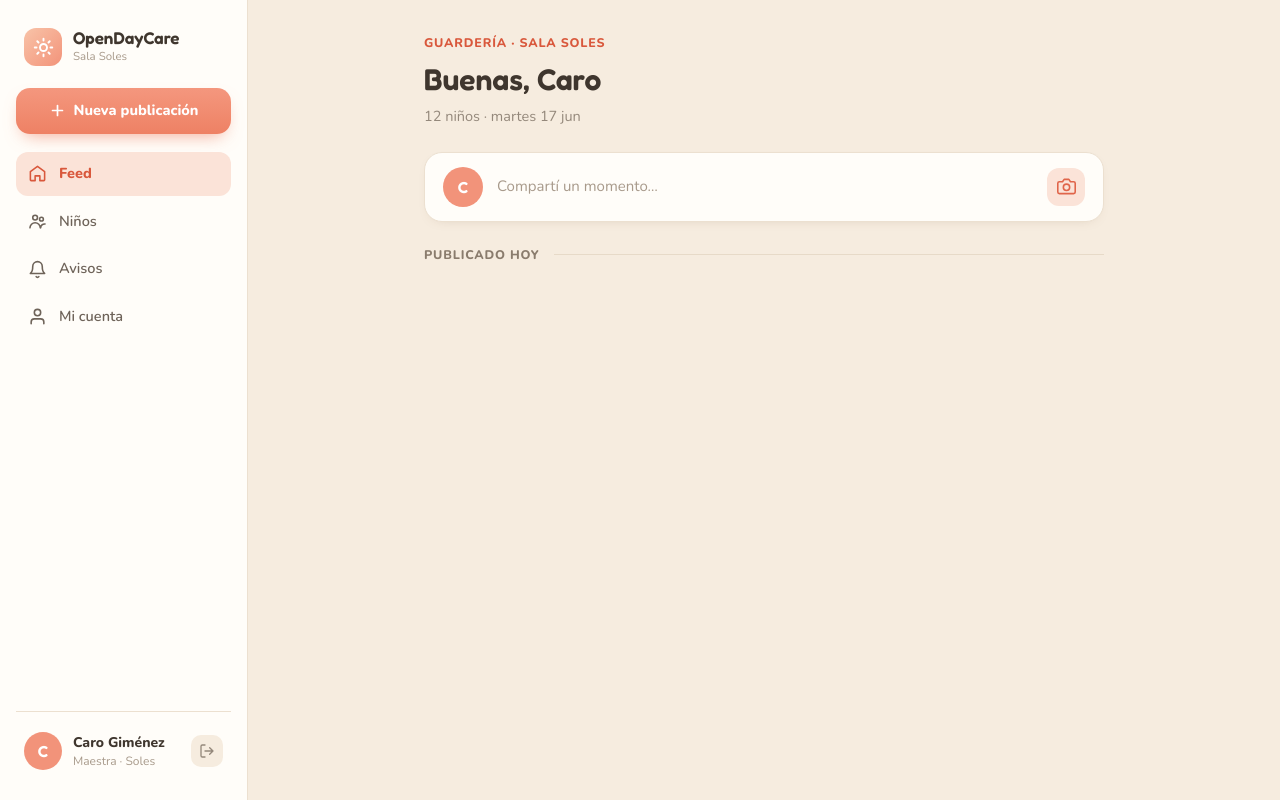
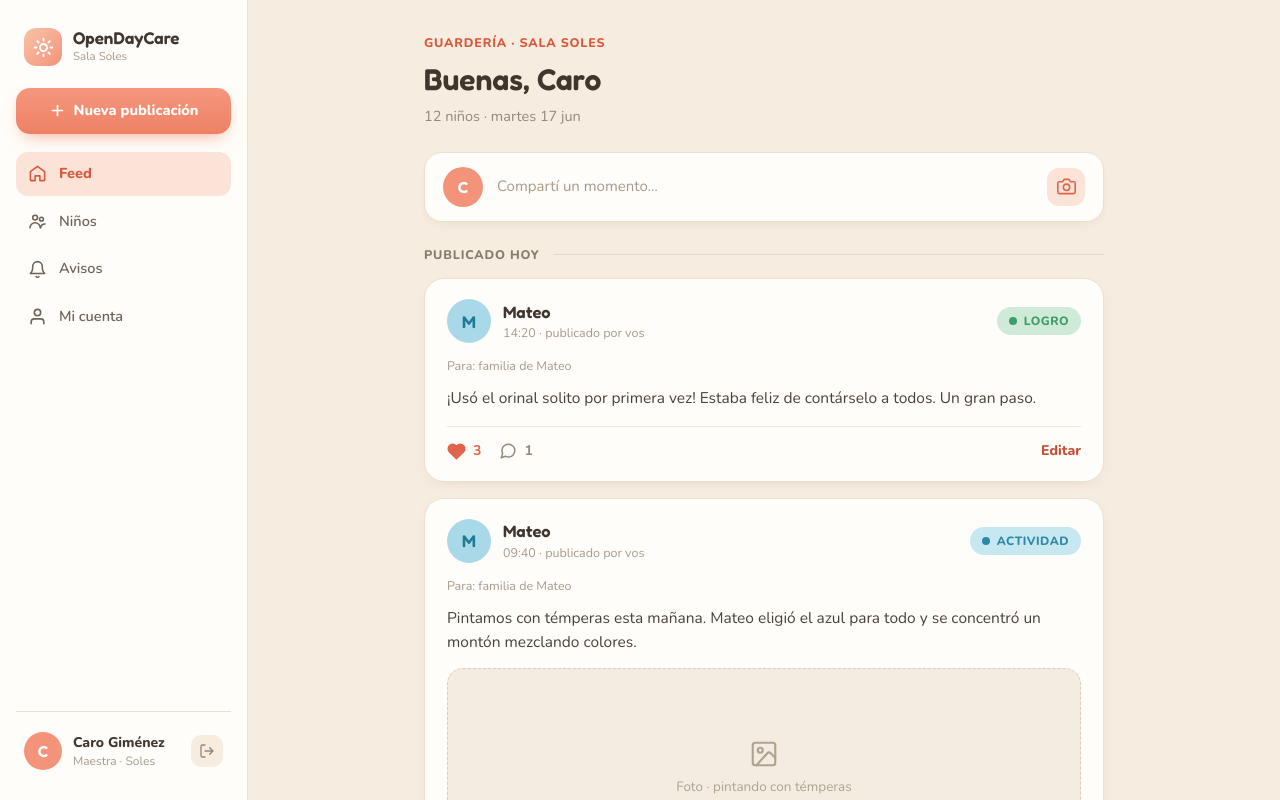
Before and after one commit to alejo-rodd/opendaycare, a Next.js app: page / in a window 1280 px wide. Shown: the top 800 px of the page. Built offline with nearby package versions, Linux system fonts and the light colour scheme.

Commit message:
feat(posts): implement PostCard component and integrate posts display in Home

```diff
--- a/app/page.tsx
+++ b/app/page.tsx
@@ -1,4 +1,11 @@
-import { classroom, greeting, teacher } from "@/data/mock";
+import {
+  classroom,
+  greeting,
+  posts,
+  teacher,
+  type FeedPost,
+  type PostCategory,
+} from "@/data/mock";
 
 const navigationItems = [
   {
@@ -73,6 +80,135 @@ function SignOutIcon() {
     <svg viewBox="0 0 24 24" fill="none" stroke="currentColor" strokeWidth="2" strokeLinecap="round" strokeLinejoin="round" aria-hidden="true" className="size-4">
       <path d="M9 21H5a2 2 0 0 1-2-2V5a2 2 0 0 1 2-2h4m7 14 5-5-5-5m5 5H9" />
     </svg>
+  );
+}
+
+function MegaphoneIcon() {
+  return (
+    <svg viewBox="0 0 24 24" fill="none" stroke="currentColor" strokeWidth="2" strokeLinecap="round" strokeLinejoin="round" aria-hidden="true" className="size-5">
+      <path d="m3 11 18-5v12L3 14v-3zm8.6 5.8a3 3 0 1 1-5.8-1.6" />
+    </svg>
+  );
+}
+
+function HeartIcon() {
+  return (
+    <svg viewBox="0 0 24 24" fill="#e0654a" stroke="currentColor" strokeWidth="2" strokeLinecap="round" strokeLinejoin="round" aria-hidden="true" className="size-[19px]">
+      <path d="M20.8 4.6a5.5 5.5 0 0 0-7.8 0L12 5.7l-1-1.1a5.5 5.5 0 0 0-7.8 7.8l1 1L12 21.2l7.8-7.8 1-1a5.5 5.5 0 0 0 0-7.8z" />
+    </svg>
+  );
+}
+
+function MessageIcon() {
+  return (
+    <svg viewBox="0 0 24 24" fill="none" stroke="currentColor" strokeWidth="2" strokeLinecap="round" strokeLinejoin="round" aria-hidden="true" className="size-[18px]">
+      <path d="M21 11.5a8.38 8.38 0 0 1-.9 3.8 8.5 8.5 0 0 1-7.6 4.7 8.38 8.38 0 0 1-3.8-.9L3 21l1.9-5.7a8.38 8.38 0 0 1-.9-3.8 8.5 8.5 0 0 1 4.7-7.6 8.38 8.38 0 0 1 3.8-.9h.5a8.48 8.48 0 0 1 8 8z" />
+    </svg>
+  );
+}
+
+function PhotoIcon() {
+  return (
+    <svg viewBox="0 0 24 24" fill="none" stroke="currentColor" strokeWidth="1.7" strokeLinecap="round" strokeLinejoin="round" aria-hidden="true" className="size-[30px]">
+      <rect x="3" y="3" width="18" height="18" rx="2" />
+      <circle cx="9" cy="9" r="2" />
+      <path d="m21 15-3.6-3.6a2 2 0 0 0-2.8 0L6 21" />
+    </svg>
+  );
+}
+
+const postCategoryStyles: Record<
+  PostCategory,
+  { label: string; badge: string; dot: string; text: string }
+> = {
+  logro: {
+    label: "LOGRO",
+    badge: "bg-[#cfebd8]",
+    dot: "bg-[#3e9b6c]",
+    text: "text-[#3e9b6c]",
+  },
+  actividad: {
+    label: "ACTIVIDAD",
+    badge: "bg-[#c7e7f1]",
+    dot: "bg-[#2e89a6]",
+    text: "text-[#2e89a6]",
+  },
+  anuncio: {
+    label: "ANUNCIO",
+    badge: "bg-[#ccd8f4]",
+    dot: "bg-[#4e72c8]",
+    text: "text-[#4e72c8]",
+  },
+};
+
+function PostCard({ post }: { post: FeedPost }) {
+  const categoryStyle = postCategoryStyles[post.category];
+  const isAnnouncement = post.category === "anuncio";
+
+  return (
+    <article className="rounded-[20px] border border-border bg-surface p-5 shadow-[0_4px_16px_-12px_rgba(120,90,60,0.5)] sm:px-[22px]">
+      <div className="mb-[14px] flex items-center gap-3">
+        <span
+          aria-hidden="true"
+          className={`flex size-11 flex-none items-center justify-center rounded-full font-display text-[17px] font-semibold ${
+            isAnnouncement
+              ? "bg-[#ccd8f4] text-[#4e72c8]"
+              : "bg-[#a9d9e8] text-[#1f7a93]"
+          }`}
+        >
+          {isAnnouncement ? <MegaphoneIcon /> : post.author.charAt(0)}
+        </span>
+        <div className="min-w-0 flex-1">
+          <p className="font-display text-[16.5px] font-semibold text-foreground">
+            {post.author}
+          </p>
+          <p className="text-[12.5px] text-[#a89a8b]">
+            {post.time} · {post.context}
+          </p>
+        </div>
+        <span
+          className={`flex flex-none items-center gap-[7px] rounded-full px-3 py-1.5 ${categoryStyle.badge}`}
+        >
+          <span className={`size-2 rounded-full ${categoryStyle.dot}`} />
+          <span className={`text-xs font-extrabold tracking-[0.5px] ${categoryStyle.text}`}>
+            {categoryStyle.label}
+          </span>
+        </span>
+      </div>
+
+      <p className="mb-[10px] text-[12.5px] text-[#a89a8b]">
+        Para: {post.recipient}
+      </p>
+      <p className="m-0 text-[15.5px] leading-[1.55] text-[#4a4038]">
+        {post.text}
+      </p>
+
+      {post.photoPlaceholder ? (
+        <div className="mt-[14px] flex h-[200px] flex-col items-center justify-center gap-2 rounded-2xl border-[1.5px] border-dashed border-[#dbcdba] bg-[#f4ece1] text-[#b0a290]">
+          <PhotoIcon />
+          <span className="text-[13.5px]">{post.photoPlaceholder}</span>
+        </div>
+      ) : null}
+
+      <div className="mt-4 flex items-center gap-[18px] border-t border-[#f0e6d8] pt-[14px]">
+        <span className="flex items-center gap-[7px] text-sm font-bold text-[#e0654a]">
+          <HeartIcon />
+          <span>
+            <span className="sr-only">Me gusta: </span>
+            {post.likes}
+          </span>
+        </span>
+        <span className="flex items-center gap-[7px] text-sm font-bold text-muted">
+          <MessageIcon />
+          <span>
+            <span className="sr-only">Comentarios: </span>
+            {post.comments}
+          </span>
+        </span>
+        <span className="flex-1" />
+        <span className="text-sm font-extrabold text-[#c5503a]">Editar</span>
+      </div>
+    </article>
   );
 }
 
@@ -179,6 +315,12 @@ export default function Home() {
             </span>
             <span className="h-px flex-1 bg-[#e7dac8]" />
           </div>
+
+          <section aria-label="Publicaciones" className="flex flex-col gap-4">
+            {posts.map((post) => (
+              <PostCard key={post.id} post={post} />
+            ))}
+          </section>
         </div>
       </main>
     </div>
```
